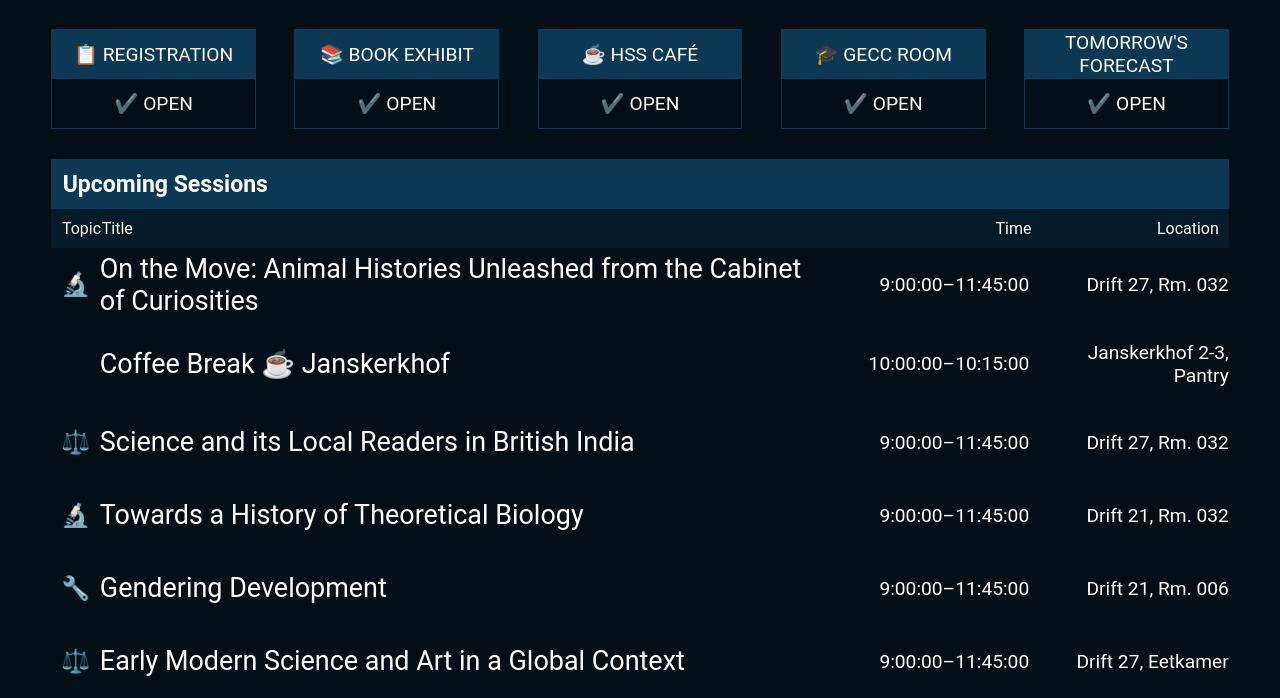
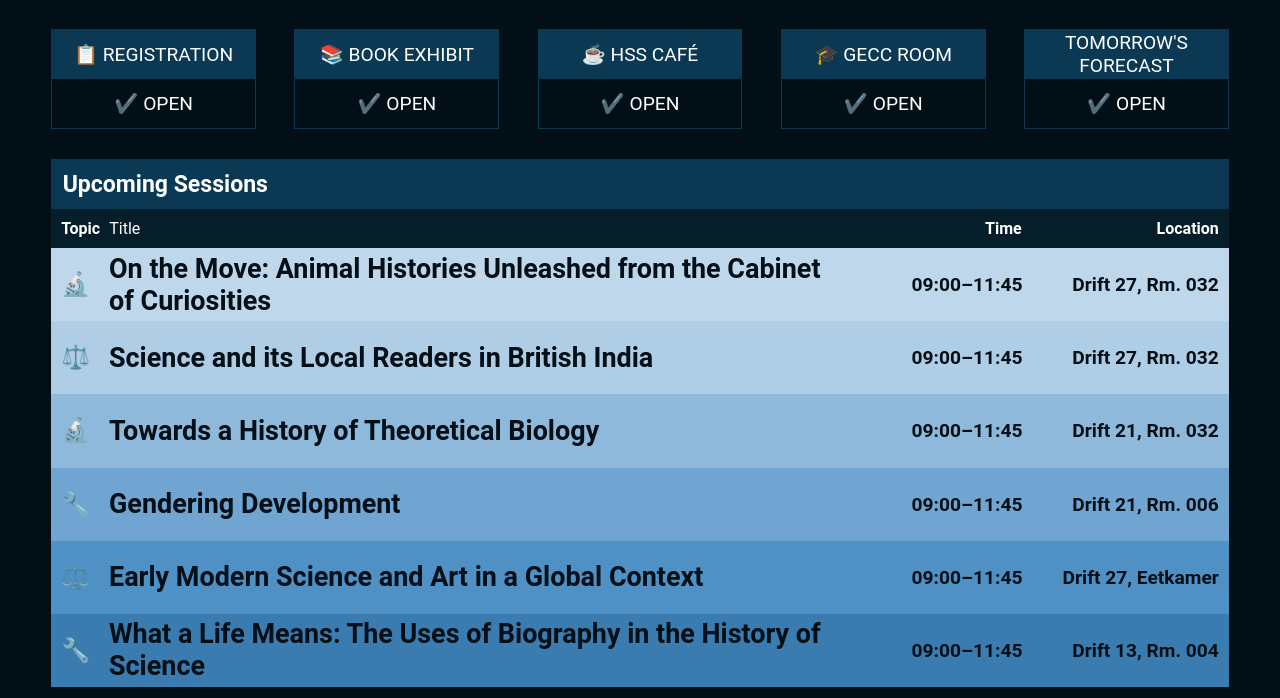
Before and after one commit to history-of-science-society/Conference-Readerboard, a website: page dist/index.html in a window 1280 px wide. Shown: the part 149-847 px from the top of the page. Drawn offline with nearby package versions, Linux system fonts and the light colour scheme; no server answers.

Commit message:
forecast

```diff
--- a/src/sass/_body.scss
+++ b/src/sass/_body.scss
@@ -19,33 +19,59 @@
 .session-title-container {
     align-items: center;
     display: flex;
-    margin-bottom: .5;
+    padding: 0 10px;
 
+    color: $black;
     font-size: 1.2em;
-    font-weight: 400;
-    transform: translateX(-100%);
-    transition: transform .2s;
+    font-weight: 600;
+    opacity: 0;
+    transform: translateX(-100px);
+    transition: all 0.5s cubic-bezier(0.23, 1, 0.32, 1);
+}
+
+.session-1 {
+    background: $light-blue;
+}
+
+.session-2 {
+    background: scale-color($light-blue, $lightness: -5%);
+}
+
+.session-3 {
+    background: scale-color($light-blue, $lightness: -15%);
+}
+
+.session-4 {
+    background: scale-color($light-blue, $lightness: -25%);
+}
+
+.session-5 {
+    background: scale-color($light-blue, $lightness: -35%);
+}
+
+.session-6 {
+    background: scale-color($light-blue, $lightness: -45%);
 }
 
 
+
 .stc-active {
+    opacity: 1;
     transform: translateX(0);
 
 }
 
 .explainer {
-    padding: 10px 0;
-    background: darken($dark-blue, 10%);
+    @extend .session-title-container;
+    padding: 10px 10px;
+
+    background: scale-color($dark-blue, $lightness: -50%);
     color: $white;
     font-size: 1em;
+    opacity: 1;
+    transform: none;
 
-    >p:first-child {
-        padding-left: 10px;
-    }
 
-    >p:last-child {
-        padding-right: 10px;
-    }
 }
 
 .title-explainer,
@@ -56,7 +82,9 @@
     font-weight: 400;
 }
 
-
+.session-title {
+    font-weight: 700;
+}
 
 .time-explainer,
 .location-explainer,
@@ -67,6 +95,8 @@
     text-align: right;
 }
 
+
+
 .explainer>p {
     margin: 0;
     font-size: smaller;
@@ -75,10 +105,10 @@
 .topic-explainer,
 .track {
     flex: 5%;
-    text-align: center;
+
 }
 
-.time-explainer,
+.explainer>.time-explainer,
 .session-time {
     margin-right: 5px;
 }
@@ -87,6 +117,7 @@
 %text-center {
     text-align: center;
 }
+
 .biology:before {
     content: "🔬";
     @extend %text-center;
--- a/src/sass/_header.scss
+++ b/src/sass/_header.scss
@@ -52,6 +52,7 @@
     padding: 1em 4vw;
 
     font-size: 1.5em;
+    transition: all 1s;
 }
 
 .date,
```
Also changed, not shown: dist/css/main.css, dist/csv/convertcsv.json, dist/index.html, dist/js/main.js.
